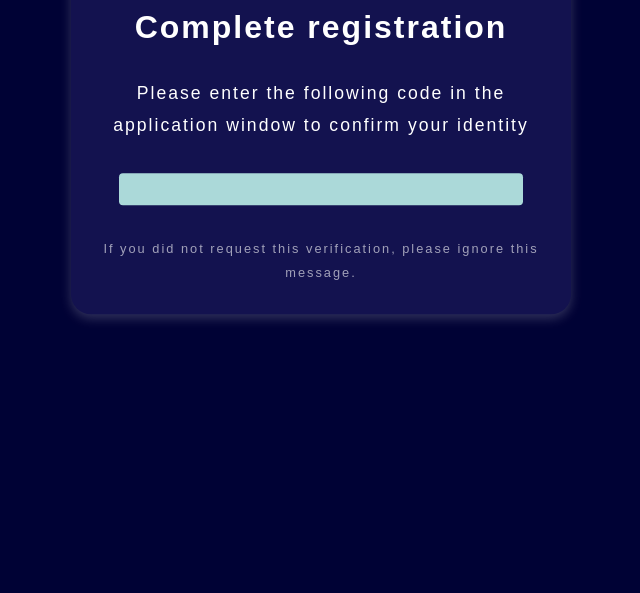
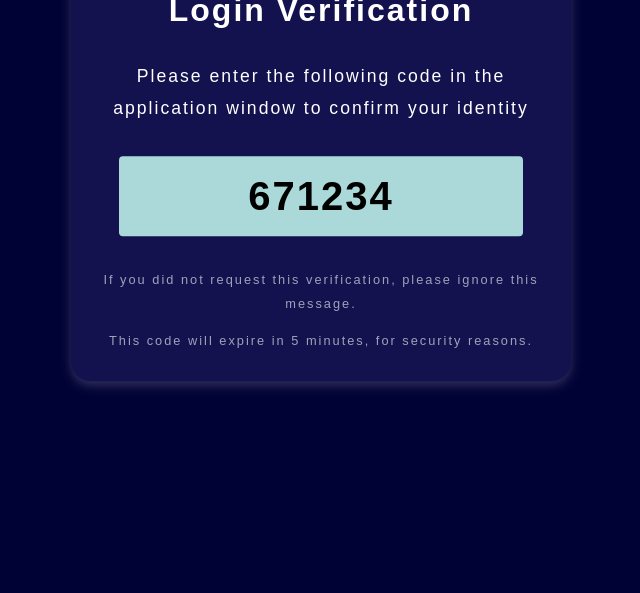
Before and after one commit to jdomingu98/ft_transcendence_backend, a Django app: template templates/oneTimePassword.html in a window 1280 px wide. Shown: the part 193-786 px from the top of the page, without its empty margins (319-959 px from the left). Run offline with Django 5.2, Linux system fonts and the light colour scheme; the template is opened without the code that fills it, so the values that code supplies are empty.

Commit message:
fix(OTP-template): update title and add expiration msg

```diff
--- a/templates/oneTimePassword.html
+++ b/templates/oneTimePassword.html
@@ -80,16 +80,19 @@
    <main>
        <div class="card">
            <img src="https://i.imgur.com/oXAG2ND.png" alt="logo" style="width: 90px; margin-top: 15px;">
-           <h1>Complete registration</h1>
+           <h1>Login Verification</h1>
            <div class="card-body">
                 <p class="intro">
                     Please enter the following code in the application window to confirm your identity
                 </p>
                <div class="code-container">
-                    <p>{{identification_code}}</p>
+                    <p>671234</p>
                </div>
                 <p class="outro">
                     If you did not request this verification, please ignore this message.
+                </p>
+                <p class="outro">
+                    This code will expire in 5 minutes, for security reasons.
                 </p>
            </div>
    </main>
```
